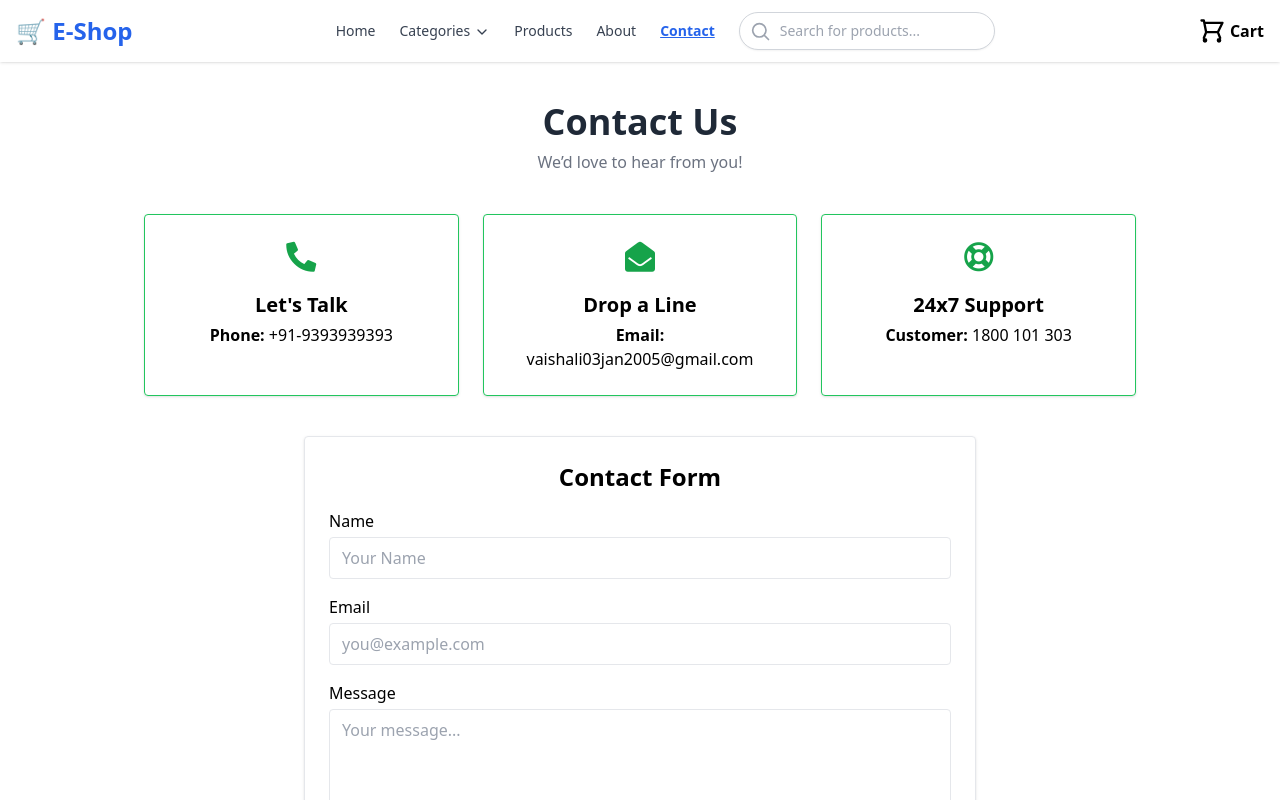
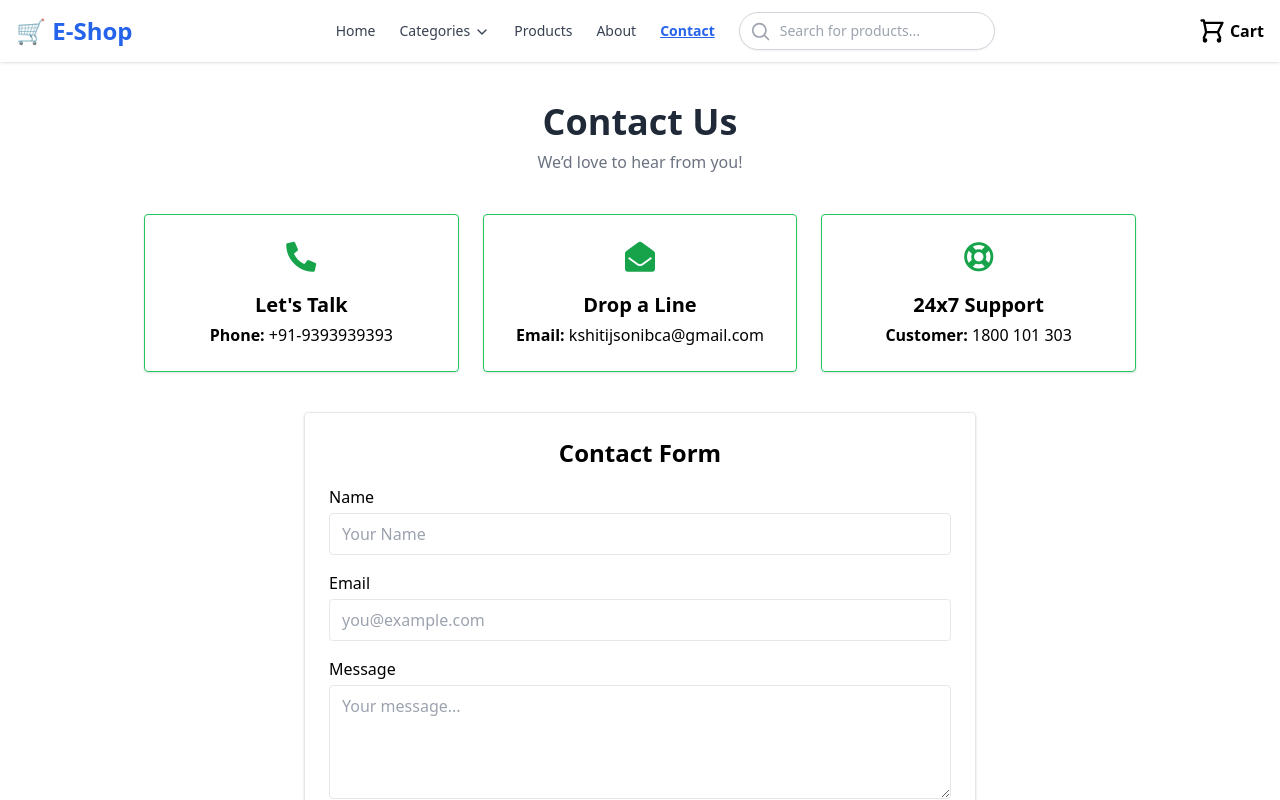
Before and after one commit to Kshitij8713345/ecommerce-app, a React (Vite) app: page /#/contact in a window 1280 px wide. Shown: the top 800 px of the page. Built offline with nearby package versions, Linux system fonts and the light colour scheme.

Commit message:
small changes

```diff
--- a/src/pages/Contact.jsx
+++ b/src/pages/Contact.jsx
@@ -23,7 +23,7 @@ export default function ContactUs() {
             <i className="fas fa-envelope-open"></i>
           </div>
           <h3 className="text-xl font-semibold mb-1">Drop a Line</h3>
-          <p><b>Email:</b> vaishali03jan2005@gmail.com</p>
+          <p><b>Email:</b> kshitijsonibca@gmail.com</p>
         </div>
 
         <div className="border border-green-500 rounded shadow text-center p-6">
```
